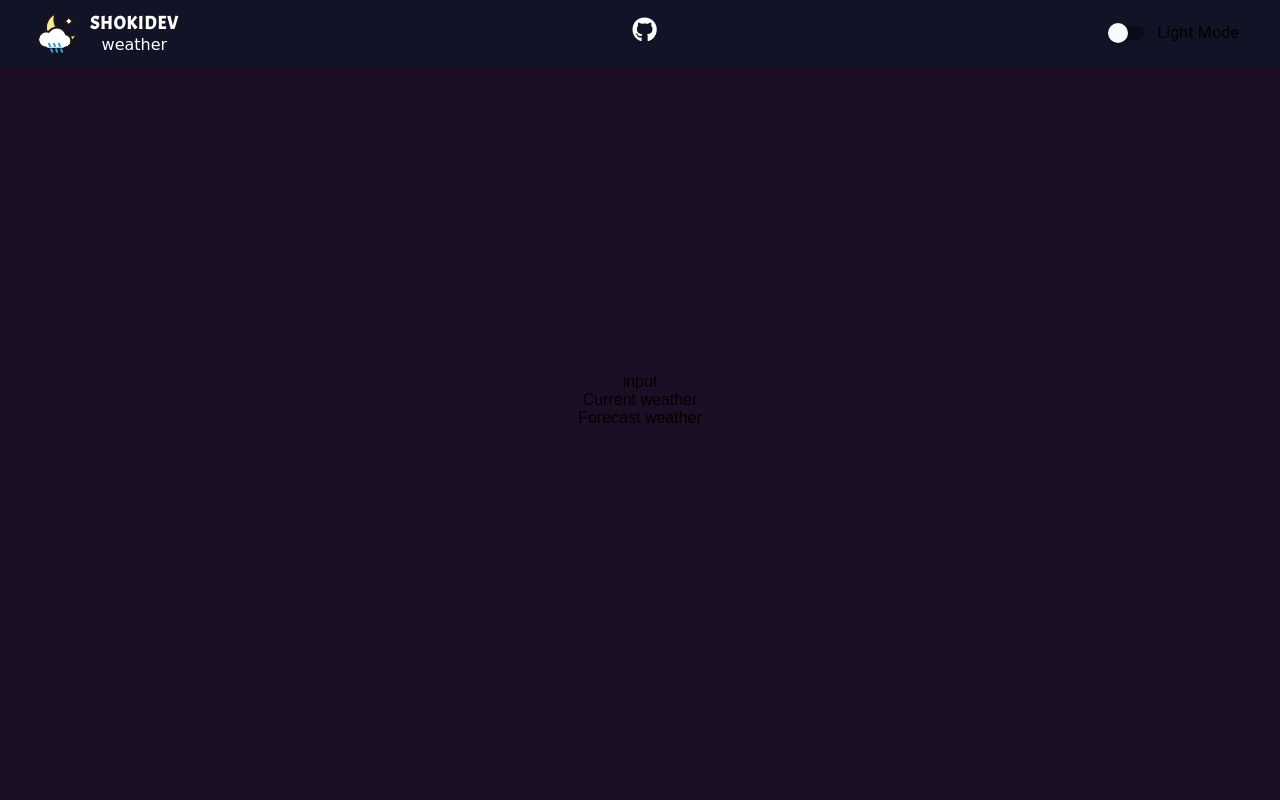
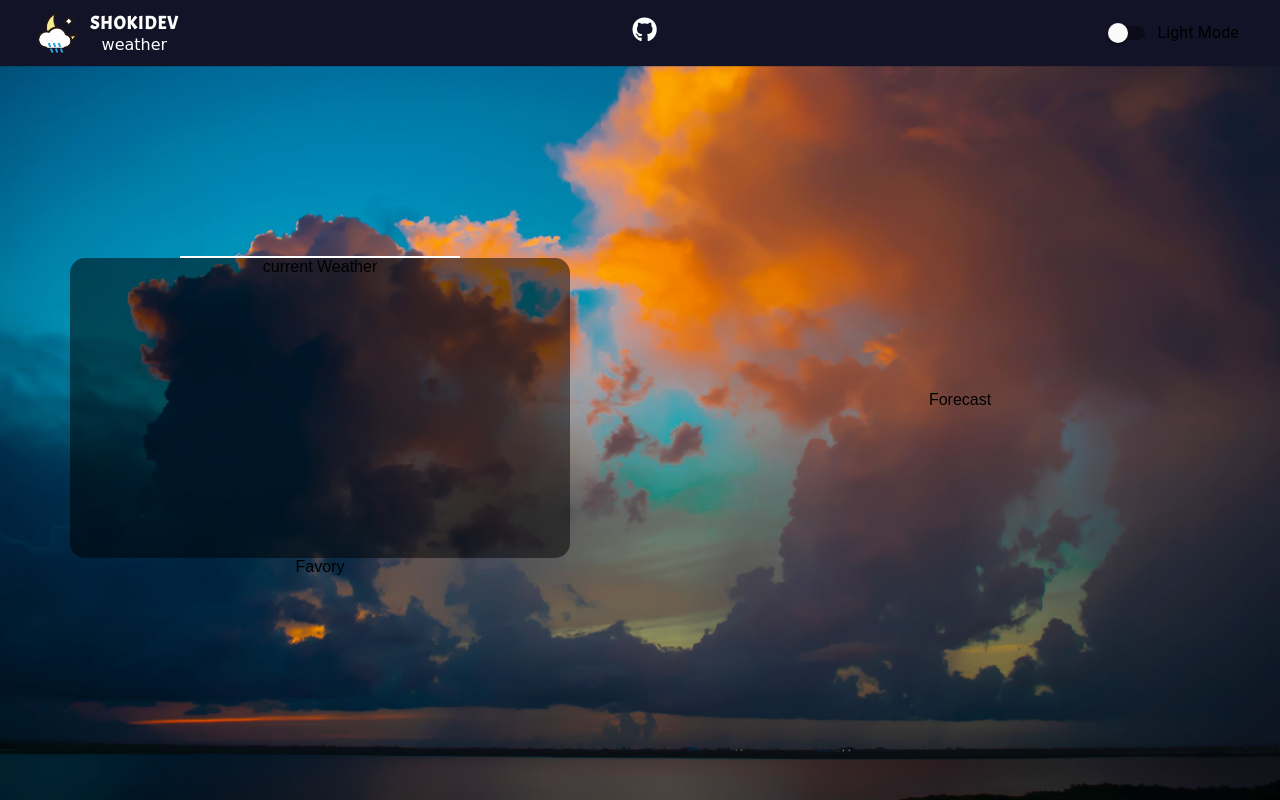
Before and after one commit to shoki61/react-weather-app, a React (Create React App) app: page /weather in a window 1280 px wide. Built offline with nearby package versions, Linux system fonts and the light colour scheme.

Commit message:
set weather component layout

```diff
--- a/src/components/CurrentWeather/CurrentWeather.css
+++ b/src/components/CurrentWeather/CurrentWeather.css
@@ -0,0 +1,6 @@
+.Current-Weather{
+    width: 500px;
+    height: 300px;
+    background-color: rgba(0,0,0,0.5);
+    border-radius: 15px;
+}
--- a/src/components/CurrentWeather/CurrentWeather.js
+++ b/src/components/CurrentWeather/CurrentWeather.js
@@ -6,8 +6,7 @@ import './CurrentWeather.css';
 class CurrentWeather extends Component{
     render(){
         return(
-            <div>
-                <div>input</div>
+            <div className='Current-Weather'>
                 <div>current Weather</div>
             </div>
         );
--- a/src/containers/Weather/Weather.css
+++ b/src/containers/Weather/Weather.css
@@ -1,8 +1,27 @@
 .Weather {
+    background: url("../../assets/darkModeImg.jpg") no-repeat center center;
+    background-size: cover;
     height: 100vh;
     width: 100vw;
     display: flex;
     align-items: center;
     justify-content: center;
-    background-color: #1c0e24;
 }
+
+.Weather-Left-Layout {
+    width: 50%;
+    height: 100%;
+    display: flex;
+    align-items: center;
+    justify-content: center;
+    flex-direction: column;
+}
+
+.Weather-Right-Layout {
+    width: 50%;
+    height: 100%;
+    display: flex;
+    align-items: center;
+    flex-direction: column;
+    justify-content: center;
+}
--- a/src/containers/Weather/Weather.js
+++ b/src/containers/Weather/Weather.js
@@ -3,15 +3,20 @@ import React, { Component } from 'react';
 import './Weather.css';
 import CurrentWeather from '../../components/CurrentWeather/CurrentWeather';
 import Forecast from '../../components/Forecast/Forecast';
+import Input from '../../components/Input/Input';
+import Button from '../../components/Buttons/Button/Button';
 
 class Weather extends Component{
     render(){
         return(
             <div className='Weather'>
-                <div>
-                    <div>input</div>
-                    <div>Current weather</div>
-                    <div>Forecast weather</div>
+                <div className='Weather-Left-Layout'>
+                    <Input/>
+                    <CurrentWeather/>
+                    <div>Favory</div>
+                </div>
+                <div className='Weather-Right-Layout'>
+                    <div>Forecast</div>
                 </div>
             </div>
         )
```
